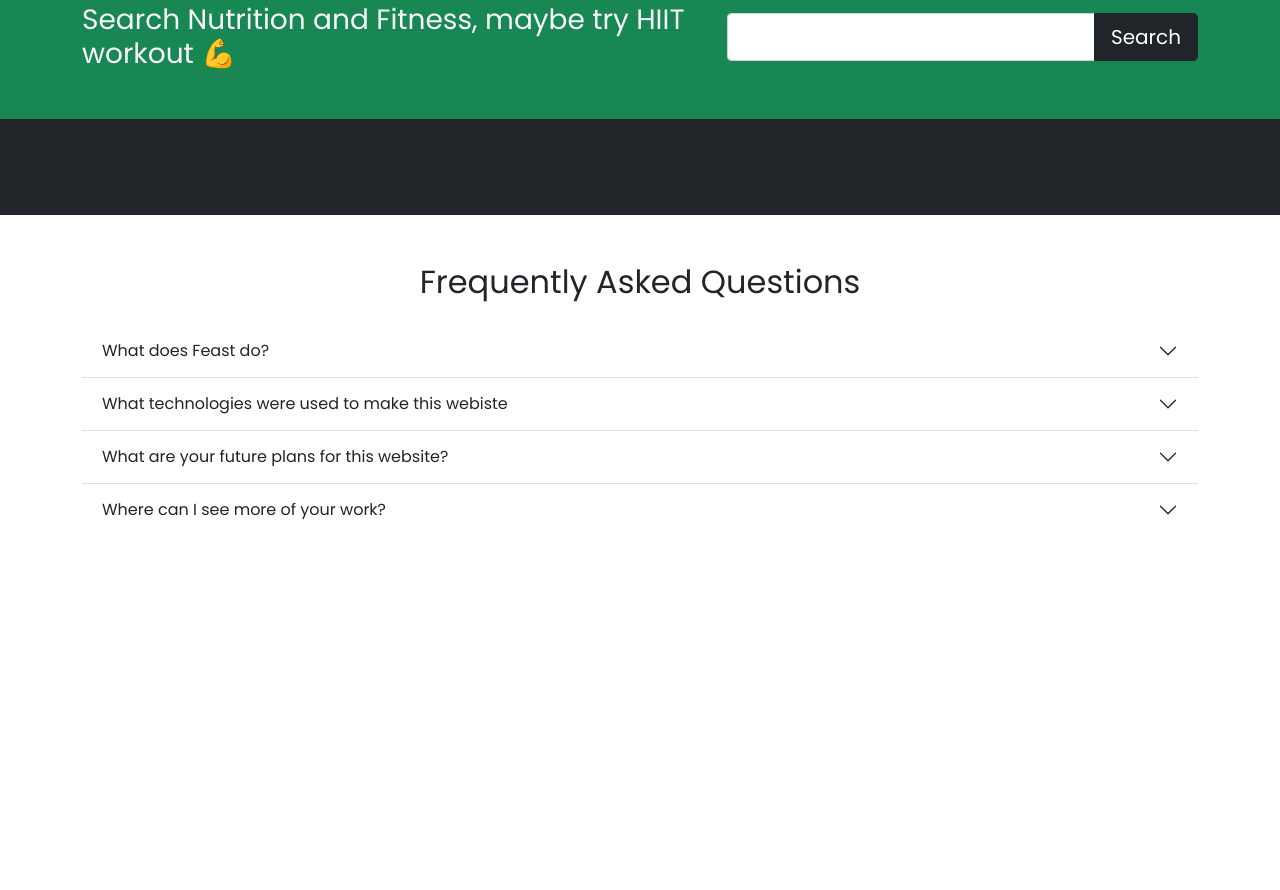
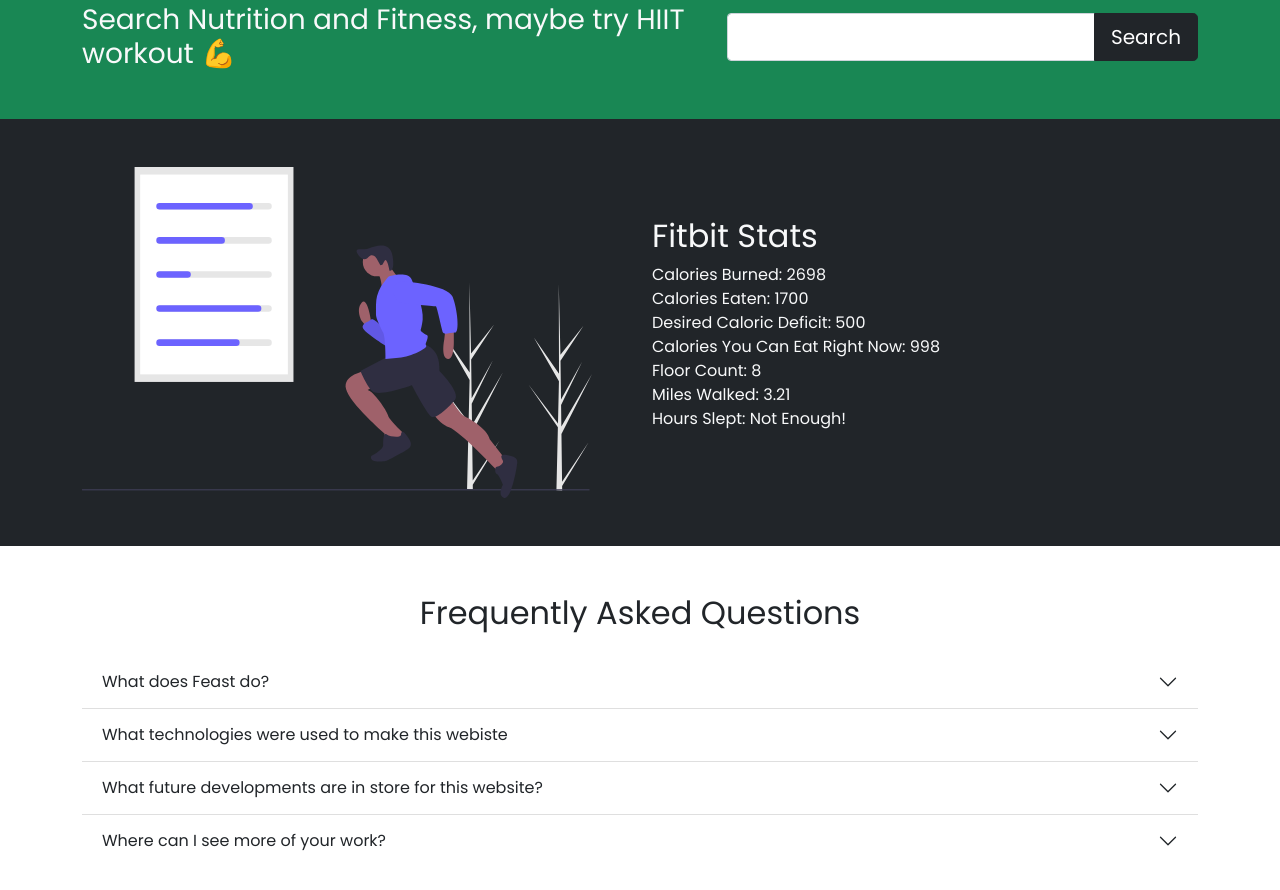
Before and after one commit to robbieevans1/feast, a plain HTML site: page index.html in a window 1280 px wide. Shown: the part 526-1416 px from the top of the page. Before the commit the page ends 1110 px from the top, so only its background shows below. Drawn offline with nearby package versions, Linux system fonts and the light colour scheme.

Commit message:
added mockup for fitbit api

```diff
--- a/index.html
+++ b/index.html
@@ -104,7 +104,26 @@
 
     <!-- fitbit tracker -->
     <section id="fitbit" class="p-5 bg-dark text-light">
+      <div class="container">
+        <div class="row align-items-center justify-content-between">
+          <div class="col-md">
+            <img src="./img/undraw_fitness_stats_sht6.svg" class="img-fluid" alt="person running">
+          </div>
+          <div class="col-md p-5">
+            <h2>Fitbit Stats</h2>
+            <ul id="fitbit-list">
+              <li>Calories Burned: 2698</li>
+              <li>Calories Eaten: 1700</li>
+              <li>Desired Caloric Deficit: 500</li>
+              <li>Calories You Can Eat Right Now: 998</li>
+              <li>Floor Count: 8</li>
+              <li>Miles Walked: 3.21</li>
+              <li>Hours Slept: Not Enough!</li>
 
+            </ul>
+          </div>
+        </div>
+      </div>
     </section>
     <!-- fitbit tracker end -->
 
@@ -134,7 +153,7 @@
 							<div class="accordion-body">
 								Feast is a website where you are able to see fitness and
 								nutrition related news as well as view my fitbit activities. See
-								below to know how we plan to improve Feast
+								below to know how I plan to improve Feast
 							</div>
 						</div>
 					</div>
@@ -173,7 +192,7 @@
 								data-bs-toggle="collapse"
 								data-bs-target="#question-two"
 							>
-								What are your future plans for this website?
+								What future developments are in store for this website?
 							</button>
 						</h2>
 						<div
--- a/style.css
+++ b/style.css
@@ -6,6 +6,11 @@ body::before {
   display: block;
   content: '';
   height: 60px;
+}
+
+#fitbit-list {
+  list-style-type: none;
+  padding-left: 0;
 }
 
 #portfolio {
```
